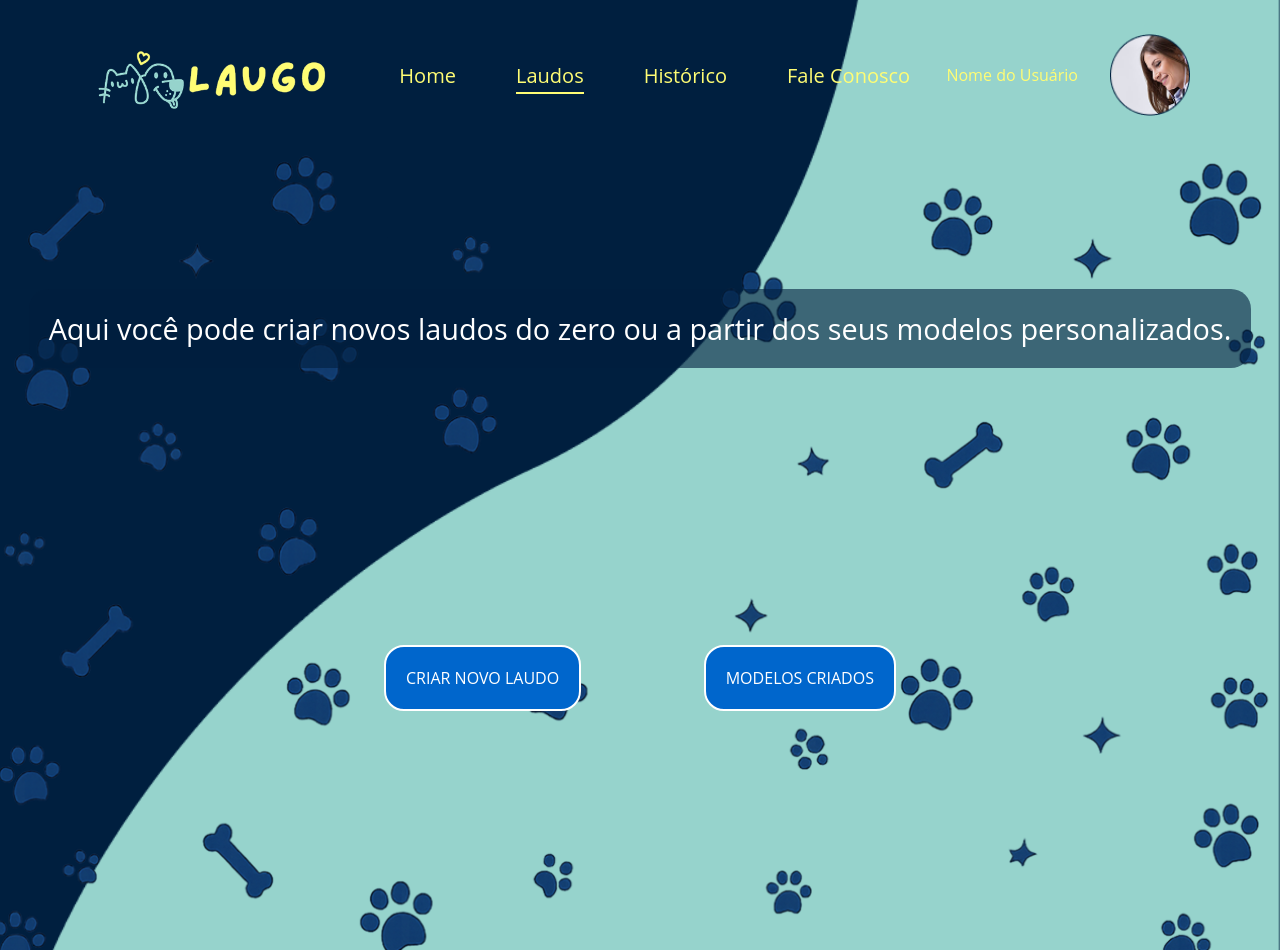
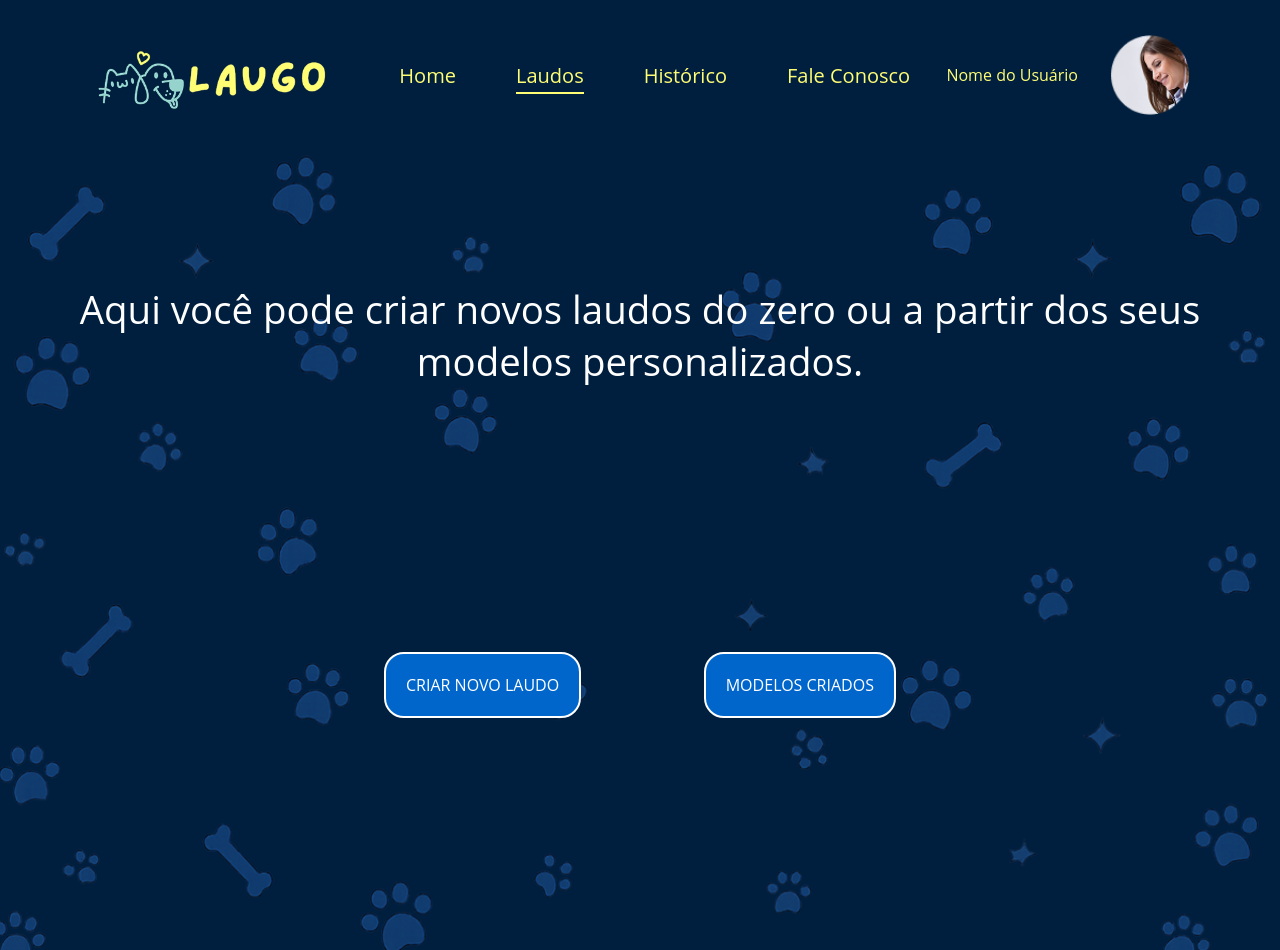
Before and after one commit to BrunoDornelas2/Laugo, a React (Vite) app: page /laudos in a window 1280 px wide. Built offline with nearby package versions, Linux system fonts and the light colour scheme.

Commit message:
ajustes desing

```diff
--- a/src/pages/Historico.jsx
+++ b/src/pages/Historico.jsx
@@ -27,7 +27,7 @@ function Historico () {
     };
 
     return (
-        <div className="left-panel2">
+
         <div className="central">
             <Header/>
             <div className="abaHistorico">
@@ -65,7 +65,7 @@ function Historico () {
                 </div>
             </div>
         </div>
-        </div>
+
     );
 }
 export default Historico;
--- a/src/pages/Home_page.jsx
+++ b/src/pages/Home_page.jsx
@@ -19,7 +19,7 @@ function Home () {
     };
 
     return(
-        <div className="left-panel2">
+
         <div className="central">
             <Header/>
             <div className="menu">
@@ -49,7 +49,7 @@ function Home () {
             </div>
             </div>
         </div>
-        </div>
+
     )
 }
 export default Home
--- a/src/pages/fale_conosco.jsx
+++ b/src/pages/fale_conosco.jsx
@@ -2,7 +2,7 @@ import Header from "../components/Header";
 
 function FaleC () {
     return(
-   <div className="left-panel2">
+
    <div className="central">
        <Header/>
        <div className="fale-conosco-container">
@@ -46,7 +46,7 @@ function FaleC () {
                 </div>
             </div>
    </div>
-   </div>
+
     )
 }
 
--- a/src/pages/laudos.jsx
+++ b/src/pages/laudos.jsx
@@ -10,7 +10,7 @@ function Laudos () {
     };
 
     return (
-        <div className="left-panel2">
+
         <div className="central" style={{width: '100%'}}>
             <Header/>
             <div style={{
@@ -27,14 +27,14 @@ function Laudos () {
             textAlign: 'center',
             color: 'var(--color1)'
             }}>
-                <h3 style={{fontSize: '1.8rem', fontWeight: '500', backgroundColor: 'rgba(0, 31, 63, 0.6)', padding: '20px', borderRadius: '20px'}}>Aqui você pode criar novos laudos do zero ou a partir dos seus modelos personalizados.</h3>
+                <h3 style={{fontSize: '2.4rem', fontWeight: '500'}}>Aqui você pode criar novos laudos do zero ou a partir dos seus modelos personalizados.</h3>
                 <div style={{width: '40%', display: 'flex', justifyContent: 'space-between', marginBottom: '100px'}}>
                     <a onClick={navForm} className="linkLaudo">CRIAR NOVO LAUDO</a>
                     <a className="linkLaudo">MODELOS CRIADOS</a>
                 </div>
             </div>
         </div>
-        </div>
+
     )
 }
 
```
